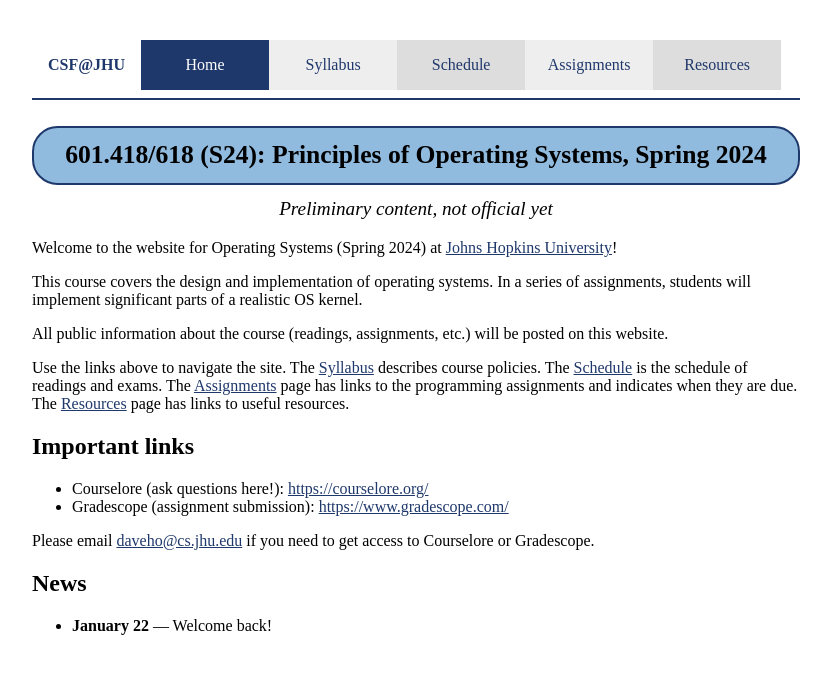
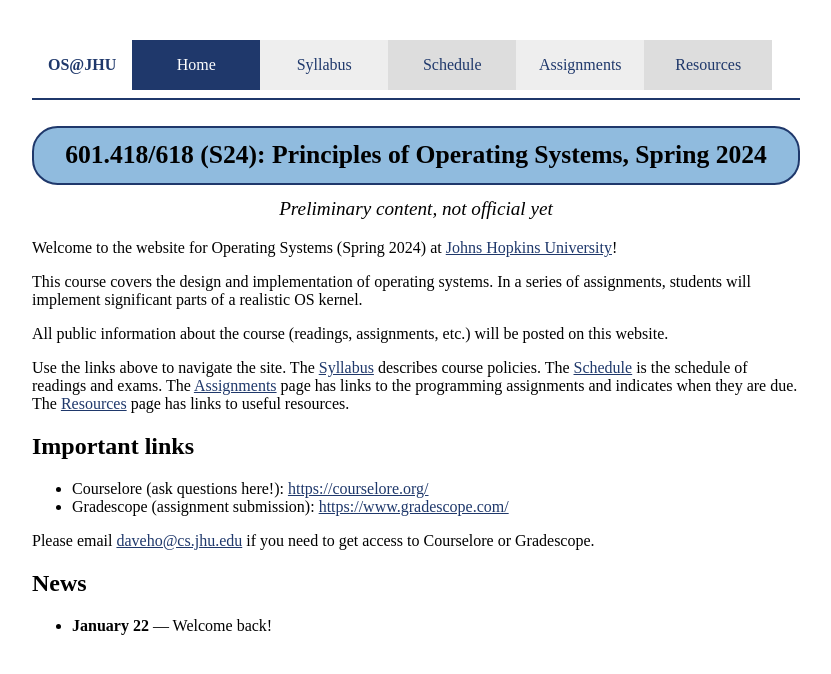
Before and after one commit to jhuopsys/spring2024, a Jekyll site: the page built from index.md, in a window 1280 px wide. Shown: the top 674 px of the page, without its empty margins (224-1055 px from the left). Built offline with Jekyll 4.4.1, drawn with Linux system fonts in a browser that asks for light colours.

Commit message:
rename stuff for OS

```diff
--- a/_layouts/default.html
+++ b/_layouts/default.html
@@ -5,16 +5,16 @@
 <head>
   <title>{{site.coursename}}: {{page.title}}</title>
   <meta charset="utf-8">
-  <link rel="stylesheet" type="text/css" href="{{site.baseurl}}/css/csf.css">
+  <link rel="stylesheet" type="text/css" href="{{site.baseurl}}/css/os.css">
   <link rel="stylesheet" type="text/css" href="{{site.baseurl}}/css/syntax.css">
   <link rel="shortcut icon" href="{{site.baseurl}}/img/favicon.png">
-  <script type="text/javascript" src="{{site.baseurl}}/js/csf.js"></script>
+  <script type="text/javascript" src="{{site.baseurl}}/js/os.js"></script>
 </head>
 
 <body>
   <div id="content">
     <ul id="navbar">
-      <li><span class="csf">CSF@JHU</span></li>
+      <li><span class="os">OS@JHU</span></li>
       <li id="navbar_home"><a href="{{site.baseurl}}/index.html">Home</a></li>
       <li id="navbar_syllabus"><a href="{{site.baseurl}}/syllabus.html">Syllabus</a></li>
       <li id="navbar_schedule"><a href="{{site.baseurl}}/schedule.html">Schedule</a></li>
@@ -37,8 +37,8 @@
 
     <script type="text/javascript">
       document.addEventListener('DOMContentLoaded', function() {
-        csf.pageCategory = "{{page.category}}";
-        csf.onLoad();
+        os.pageCategory = "{{page.category}}";
+        os.onLoad();
       });
     </script>
   </div>
--- a/css/csf.css
+++ b/css/os.css
@@ -52,24 +52,24 @@ tr:nth-child(even) {
 }
 
 /*
-#navbar li span.csf {
+#navbar li span.os {
 	color: red;
 }
 */
 
-span.csf {
+span.os {
 	color: #1f386b;
 	font-weight: bold;
 }
 
-#navbar li, span.csf {
+#navbar li, span.os {
 	float: left;
 	padding: 0;
 	border: 0;
 	margin: 0;
 }
 
-#navbar li a, span.csf {
+#navbar li a, span.os {
 	display: inline-block;
 	text-decoration: none;
 	margin: 0;
--- a/js/csf.js
+++ b/js/os.js
@@ -1,9 +1,9 @@
 // Global object for CSF data and functions
-csf = {
+os = {
 	onLoad: function() {
-		if (csf.pageCategory) {
+		if (os.pageCategory) {
 			console.log("Found page category");
-			activeLink = document.getElementById("navbar_" + csf.pageCategory);
+			activeLink = document.getElementById("navbar_" + os.pageCategory);
 			if (activeLink) {
 				console.log("Found active link");
 				activeLink.classList.add("active");
```
